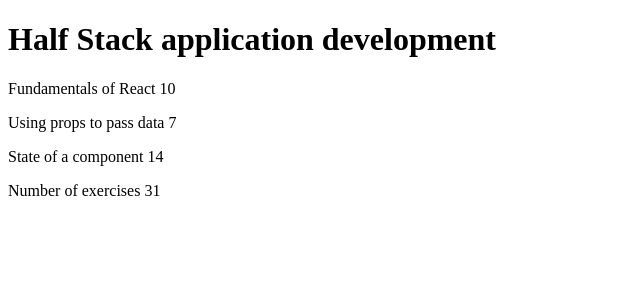
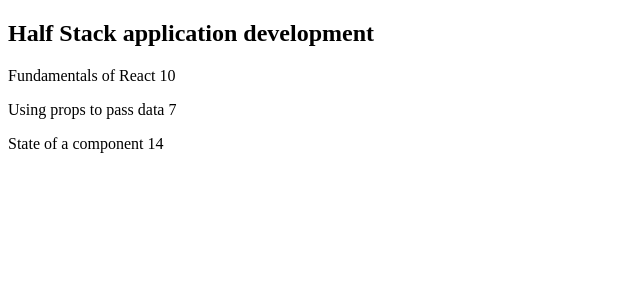
Before and after one commit to ShahSau/HU-Full-Stack-open, a React (Create React App) app in the folder part 1/courseinfo/: page / in a window 1280 px wide. Shown: the top 300 px of the page, without its empty margins (0-640 px from the left). Built offline with nearby package versions, Linux system fonts and the light colour scheme.

Commit message:
2.1: Course information step6

```diff
--- a/part 1/courseinfo/src/App.js
+++ b/part 1/courseinfo/src/App.js
@@ -1,65 +1,42 @@
-import React from "react";
+import React from 'react'
 
+const Course = ({course})=>{
+  return(
+    <div>
+      <h2>{course.name}</h2>
+        {course.parts.map(item =>
+
+          <p key={item.id}>{item.name} {item.exercises}</p>
+
+)}
+
+
+    </div>
+  )
+}
 const App = () => {
-  const course = "Half Stack application development";
-  const parts = [
+  const course = {
+    id: 1,
+    name: 'Half Stack application development',
+    parts: [
       {
-      name: "Fundamentals of React",
+        name: 'Fundamentals of React',
         exercises: 10,
+        id: 1
       },
       {
-      name: "Using props to pass data",
+        name: 'Using props to pass data',
         exercises: 7,
+        id: 2
       },
       {
-      name: "State of a component",
+        name: 'State of a component',
         exercises: 14,
-    },
-  ];
+        id: 3
+      }
+    ]
+  }
 
-  //Header component
-  const Header = (props) => {
-    return <h1>{props.course}</h1>;
-  };
-  //part component
-  const Part = (props) => {
-    return (
-      <p>
-        {props.part} {props.exercise}
-      </p>
-    );
-  };
-
-  //Content component
-  const Content = (props) => {
-    return (
-      <div>
-        <Part part={props.parts[0].name} exercise={props.parts[0].exercises} />
-        <Part part={props.parts[1].name} exercise={props.parts[1].exercises} />
-        <Part part={props.parts[2].name} exercise={props.parts[2].exercises} />
-      </div>
-    );
-  };
-
-  //Total component
-  const Total = (props) => {
-    return (
-      <p>
-        Number of exercises{" "}
-        {props.parts[0].exercises +
-          props.parts[1].exercises +
-          props.parts[2].exercises}
-      </p>
-    );
-  };
-
-  return (
-    <div>
-      <Header course={course} />
-      <Content parts={parts} />
-      <Total parts={parts} />
-    </div>
-  );
-};
-
+  return <Course course={course} />
+}
 export default App;
```
Also changed, not shown: 2 other files (tests, documents, lock files or other folders). Lines whose indentation alone changed are shown as unchanged.
